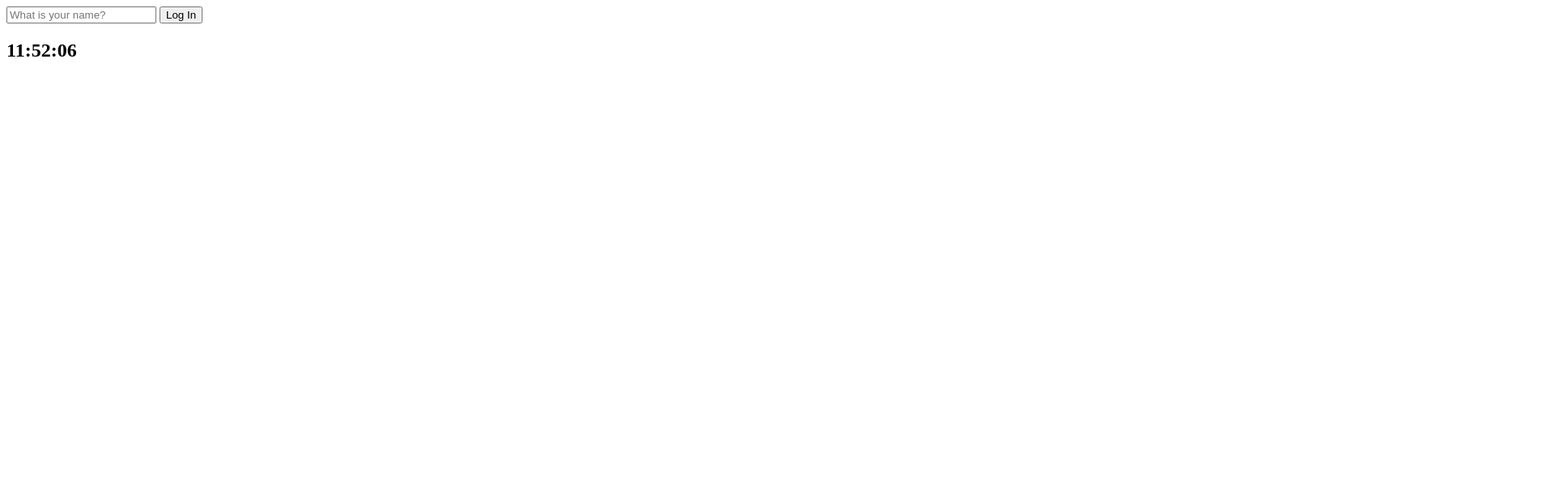
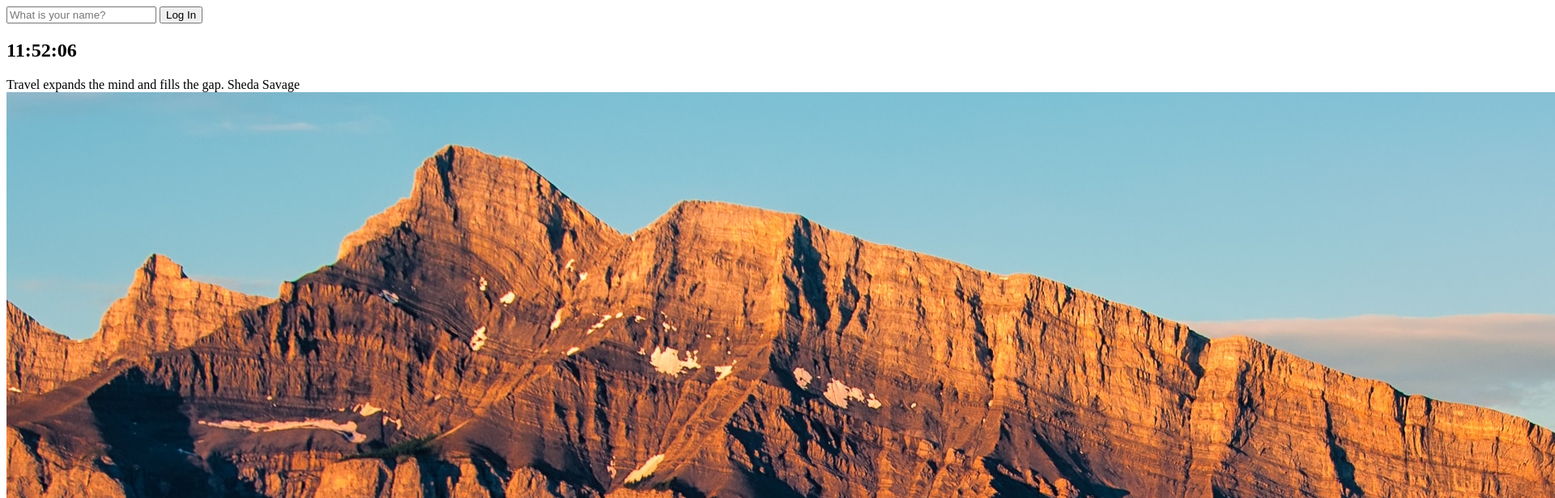
Before and after one commit to eastsky0614/momentum-clone-vanillajs, a plain HTML site: page index.html in a window 1280 px wide. Shown: the top 616 px of the page at 81% size, 1920 px wide, since content can reach past the window. Drawn offline with Linux system fonts and the light colour scheme.

Commit message:
Created Quotes and Background

```diff
--- a/index.html
+++ b/index.html
@@ -22,9 +22,15 @@
       />
       <button>Log In</button>
     </form>
-    <h2 id="clock">00:00</h2>
+    <h2 id="clock">00:00:00</h2>
     <h1 id="greeting" class="hidden"></h1>
+    <div id="quote">
+      <span></span>
+      <span></span>
+    </div>
     <script src="js/greetings.js"></script>
     <script src="js/clock.js"></script>
+    <script src="js/quotes.js"></script>
+    <script src="js/background.js"></script>
   </body>
 </html>
--- /dev/null
+++ b/js/background.js
@@ -0,0 +1,7 @@
+const images = ["0.jpg", "1.jpg", "2.jpg"];
+
+const chosenImage = images[Math.floor(Math.random() * images.length)];
+
+const bgImage = document.createElement("img");
+bgImage.src = `img/${chosenImage}`;
+document.body.appendChild(bgImage);
--- a/js/quotes.js
+++ b/js/quotes.js
@@ -0,0 +1,50 @@
+const quotes = [
+  {
+    quote: "The way to get started is to quit talking and begin doing.",
+    author: "Walt Disney",
+  },
+  {
+    quote: "Life is what happens when you're busy making other plans.",
+    author: "John Lennon",
+  },
+  {
+    quote:
+      "The world is a book and those who do not travel read only one page.",
+    author: "Saint Augustine",
+  },
+  {
+    quote: "Life is either a daring adventure or nothing at all.",
+    author: "Helen Keller",
+  },
+  {
+    quote: "To Travel is to Live",
+    author: "Hans Christian Andersen",
+  },
+  {
+    quote: "Only a life lived for others is a life worthwhile.",
+    author: "Albert Einstein",
+  },
+  {
+    quote: "You only live once, but if you do it right, once is enough.",
+    author: "Mae West",
+  },
+  {
+    quote: "Never go on trips with anyone you do not love.",
+    author: "Hemmingway",
+  },
+  {
+    quote: "We wander for distraction, but we travel for fulfilment.",
+    author: "Hilaire Belloc",
+  },
+  {
+    quote: "Travel expands the mind and fills the gap.",
+    author: "Sheda Savage",
+  },
+];
+
+const quote = document.querySelector("#quote span:first-child");
+const author = document.querySelector("#quote span:last-child");
+
+const todaysQuotes = quotes[Math.floor(Math.random() * quotes.length)];
+quote.innerText = todaysQuotes.quote;
+author.innerText = todaysQuotes.author;
```
Also changed, not shown: img/1.jpg (added), 3 other files.
